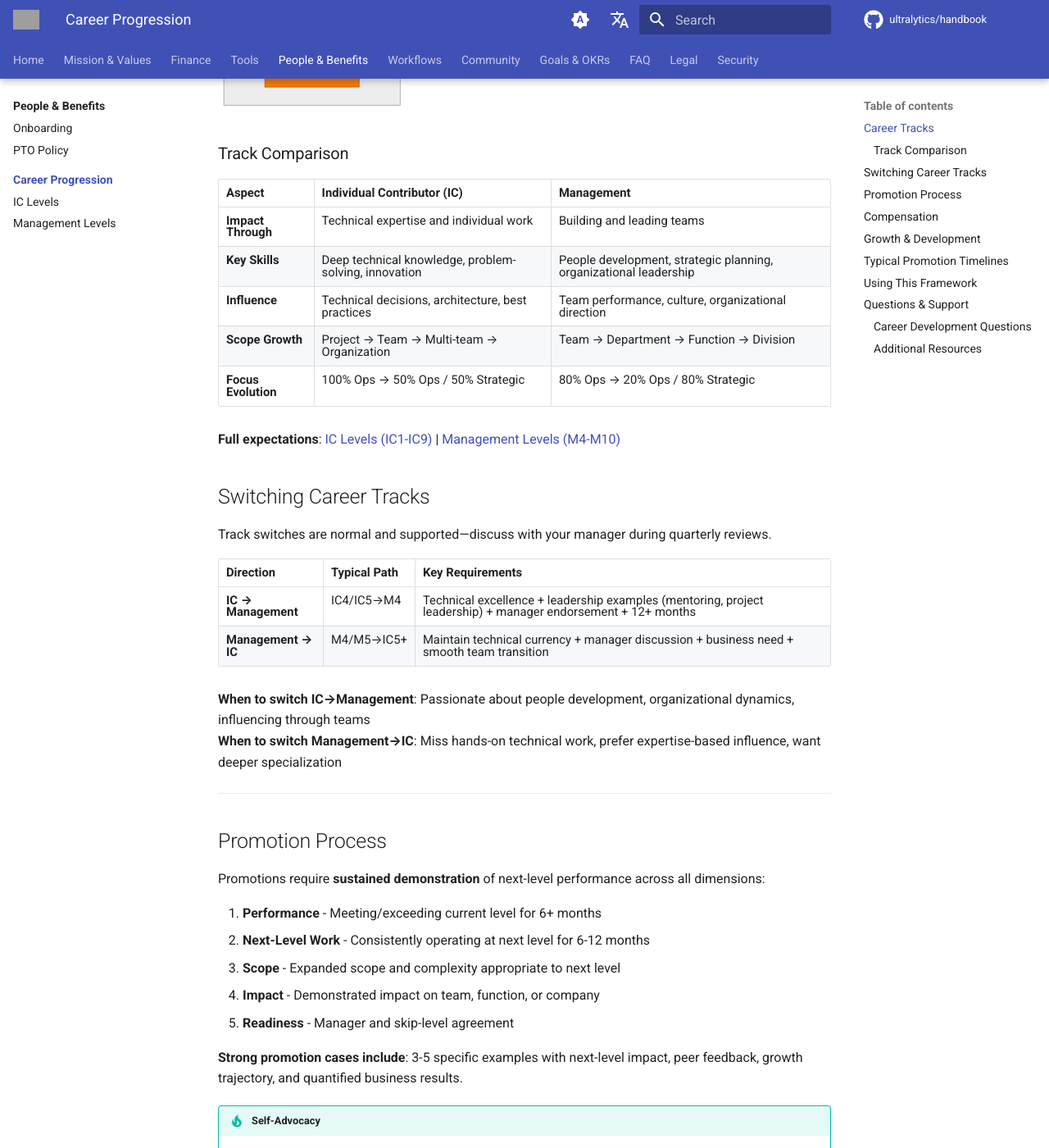
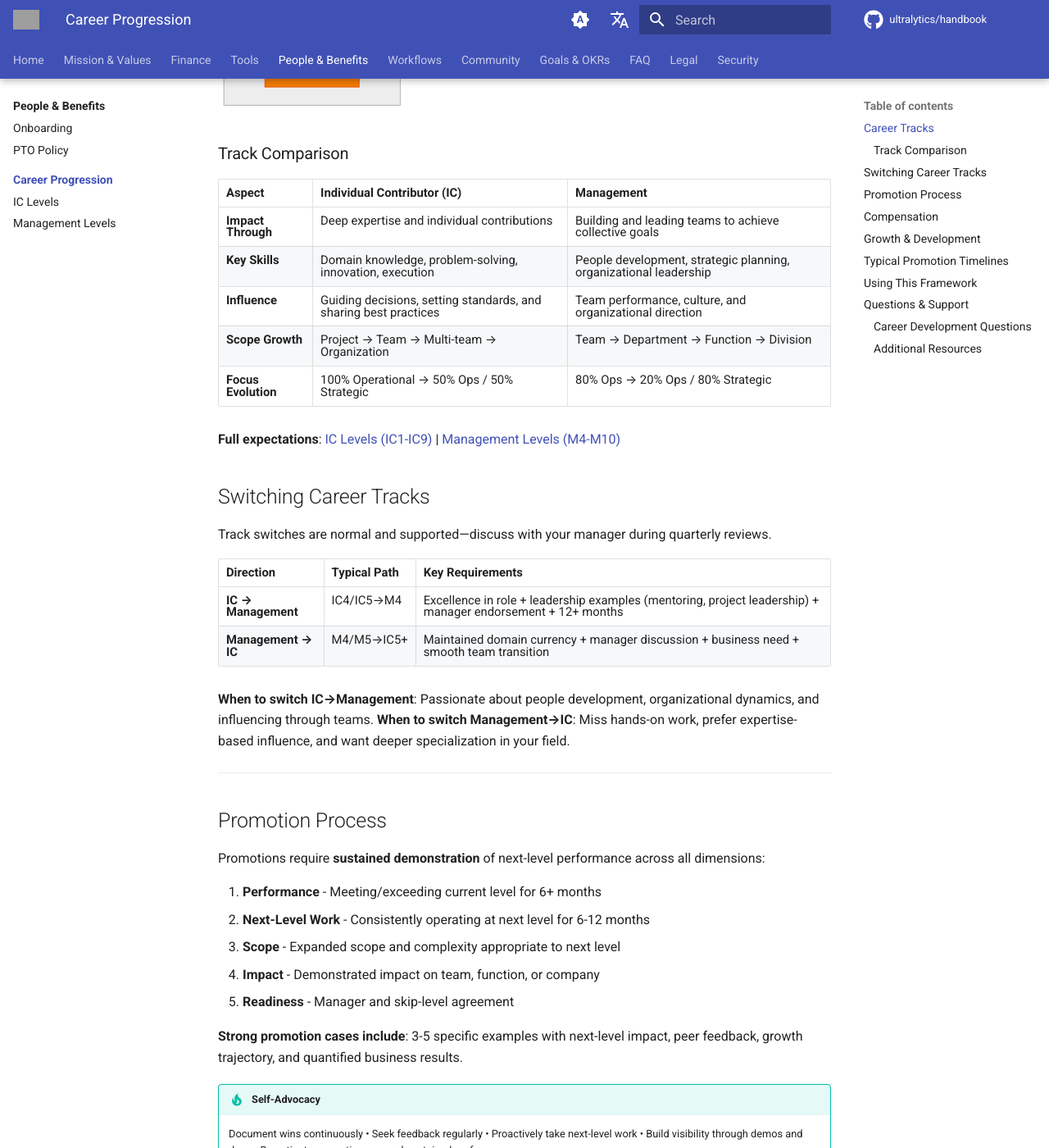
Before and after one commit to ultralytics/handbook, an MkDocs documentation site: the page built from docs/en/people/careers/index.md, in a window 1280 px wide and 1400 px high, scrolled down 2161 px. Shown: the whole window at 82% size. Built offline with MkDocs 1.6.1 and Material for MkDocs 9.7.7, drawn with Linux system fonts in a browser that asks for light colours; comment, search, counter and statistics services are not loaded; some of the changed text lies outside the part shown; grey boxes are pictures that could not be loaded.

Commit message:
Broaden levels for non-technical

```diff
--- a/docs/en/people/careers/index.md
+++ b/docs/en/people/careers/index.md
@@ -91,13 +91,13 @@ flowchart TB
 
 ### Track Comparison
 
-| Aspect              | Individual Contributor (IC)                           | Management                                                        |
-| ------------------- | ----------------------------------------------------- | ----------------------------------------------------------------- |
-| **Impact Through**  | Technical expertise and individual work               | Building and leading teams                                        |
-| **Key Skills**      | Deep technical knowledge, problem-solving, innovation | People development, strategic planning, organizational leadership |
-| **Influence**       | Technical decisions, architecture, best practices     | Team performance, culture, organizational direction               |
-| **Scope Growth**    | Project → Team → Multi-team → Organization            | Team → Department → Function → Division                           |
-| **Focus Evolution** | 100% Ops → 50% Ops / 50% Strategic                    | 80% Ops → 20% Ops / 80% Strategic                                 |
+| Aspect              | Individual Contributor (IC)                                   | Management                                                        |
+| ------------------- | ------------------------------------------------------------- | ----------------------------------------------------------------- |
+| **Impact Through**  | Deep expertise and individual contributions                   | Building and leading teams to achieve collective goals            |
+| **Key Skills**      | Domain knowledge, problem-solving, innovation, execution      | People development, strategic planning, organizational leadership |
+| **Influence**       | Guiding decisions, setting standards, and sharing best practices | Team performance, culture, and organizational direction           |
+| **Scope Growth**    | Project → Team → Multi-team → Organization                    | Team → Department → Function → Division                           |
+| **Focus Evolution** | 100% Operational → 50% Ops / 50% Strategic                    | 80% Ops → 20% Ops / 80% Strategic                                 |
 
 **Full expectations**: [IC Levels (IC1-IC9)](levels-ic.md) | [Management Levels (M4-M10)](levels-management.md)
 
@@ -105,13 +105,13 @@ flowchart TB
 
 Track switches are normal and supported—discuss with your manager during quarterly reviews.
 
-| Direction           | Typical Path | Key Requirements                                                                                              |
-| ------------------- | ------------ | ------------------------------------------------------------------------------------------------------------- |
-| **IC → Management** | IC4/IC5→M4   | Technical excellence + leadership examples (mentoring, project leadership) + manager endorsement + 12+ months |
-| **Management → IC** | M4/M5→IC5+   | Maintain technical currency + manager discussion + business need + smooth team transition                     |
+| Direction           | Typical Path | Key Requirements                                                                                                |
+| ------------------- | ------------ | --------------------------------------------------------------------------------------------------------------- |
+| **IC → Management** | IC4/IC5→M4   | Excellence in role + leadership examples (mentoring, project leadership) + manager endorsement + 12+ months       |
+| **Management → IC** | M4/M5→IC5+   | Maintained domain currency + manager discussion + business need + smooth team transition                        |
 
-**When to switch IC→Management**: Passionate about people development, organizational dynamics, influencing through teams
-**When to switch Management→IC**: Miss hands-on technical work, prefer expertise-based influence, want deeper specialization
+**When to switch IC→Management**: Passionate about people development, organizational dynamics, and influencing through teams.
+**When to switch Management→IC**: Miss hands-on work, prefer expertise-based influence, and want deeper specialization in your field.
 
 ---
 
@@ -151,7 +151,7 @@ Compensation reflects scope, impact, and market rates—not tenure. Both tracks
 
 **Learning Budget**: Annual allocation for courses, books, conferences, certifications (contact HR for amounts)
 
-**Resources**: Quarterly 1:1s for career planning • Mentorship programs • Internal tech talks and workshops • 10% time for exploration • Conference attendance • Online courses • Certifications • Technical publications
+**Resources**: Quarterly 1:1s for career planning • Mentorship programs • Internal workshops • 10% time for exploration • Conference attendance • Online courses • Certifications • Publications
 
 **Quarterly Growth Plan**: (1) Self-assess against level criteria → (2) Choose 2-3 skills to develop → (3) Find next-level opportunities with manager → (4) Get regular feedback → (5) Document impact for promotion discussions
 
@@ -159,22 +159,22 @@ Compensation reflects scope, impact, and market rates—not tenure. Both tracks
 
 ## Typical Promotion Timelines
 
-| Level Transition | Typical Timeline | Key Demonstration                                 |
-| ---------------- | ---------------- | ------------------------------------------------- |
-| IC1 → IC2        | 12-18 months     | Independent feature delivery                      |
-| IC2 → IC3        | 18-24 months     | Consistent mid-level impact                       |
-| IC3 → IC4        | 24-30 months     | Senior-level ownership and reliability            |
-| IC4 → IC5        | 24-36 months     | Cross-team technical leadership                   |
-| IC5 → IC6        | 36+ months       | Department-level strategic impact                 |
-| IC6 → IC7        | 36+ months       | Organization-wide strategic impact                |
-| IC7 → IC8        | 48+ months       | Company-level technical strategy and influence    |
-| IC8 → IC9        | Special appoint. | Industry impact and business-critical leadership  |
-| M4 → M5          | 18-24 months     | Multi-team coordination excellence                |
-| M5 → M6          | 24-36 months     | Functional leadership and strategic impact        |
-| M6 → M7          | 36+ months       | Executive-level influence                         |
-| M7 → M8          | 36+ months       | Director-level functional leadership              |
-| M8 → M9          | 48+ months       | Senior executive leadership                       |
-| M9 → M10         | 60+ months       | Enterprise leadership and board-level stewardship |
+| Level Transition | Typical Timeline | Key Demonstration                                   |
+| ---------------- | ---------------- | --------------------------------------------------- |
+| IC1 → IC2        | 12-18 months     | Independent task delivery                           |
+| IC2 → IC3        | 18-24 months     | Consistent mid-level impact                         |
+| IC3 → IC4        | 24-30 months     | Senior-level ownership and reliability              |
+| IC4 → IC5        | 24-36 months     | Cross-team leadership                               |
+| IC5 → IC6        | 36+ months       | Department-level strategic impact                   |
+| IC6 → IC7        | 36+ months       | Organization-wide strategic impact                  |
+| IC7 → IC8        | 48+ months       | Company-level strategy and influence                |
+| IC8 → IC9        | Special appoint. | Industry impact and business-critical leadership    |
+| M4 → M5          | 18-24 months     | Multi-team coordination excellence                  |
+| M5 → M6          | 24-36 months     | Functional leadership and strategic impact          |
+| M6 → M7          | 36+ months       | Executive-level influence                           |
+| M7 → M8          | 36+ months       | Director-level functional leadership                |
+| M8 → M9          | 48+ months       | Senior executive leadership                         |
+| M9 → M10         | 60+ months       | Enterprise leadership and board-level stewardship   |
 
 !!! warning "Sustained Performance Required"
 
@@ -208,4 +208,4 @@ Compensation reflects scope, impact, and market rates—not tenure. Both tracks
 
 ---
 
-_Your career at Ultralytics is a journey, not a destination. We're committed to supporting your growth whether you aspire to deep technical expertise or organizational leadership. Let's build amazing things together! 🚀_
+_Your career at Ultralytics is a journey, not a destination. We're committed to supporting your growth whether you aspire to deep expertise or organizational leadership. Let's build amazing things together! 🚀_
```
Also changed, not shown: other parts of docs/en/people/careers/index.md (+1 -1 lines), docs/en/people/careers/levels-ic.md (+15 -15 lines), docs/en/people/index.md (+9 -10 lines).
